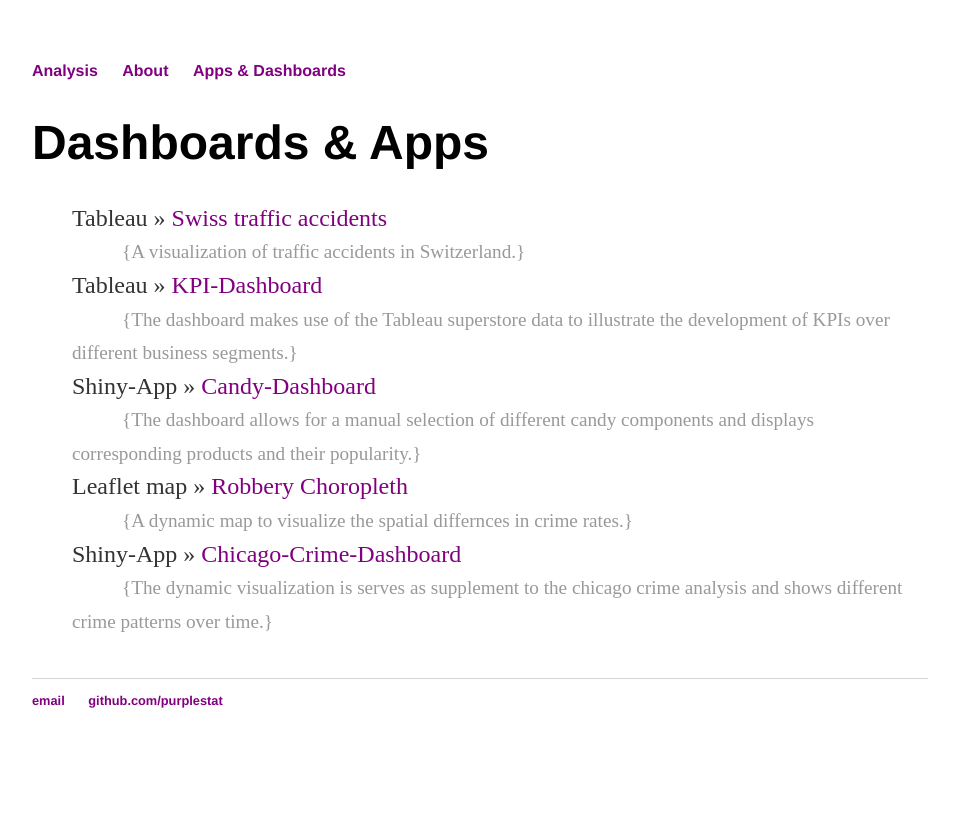
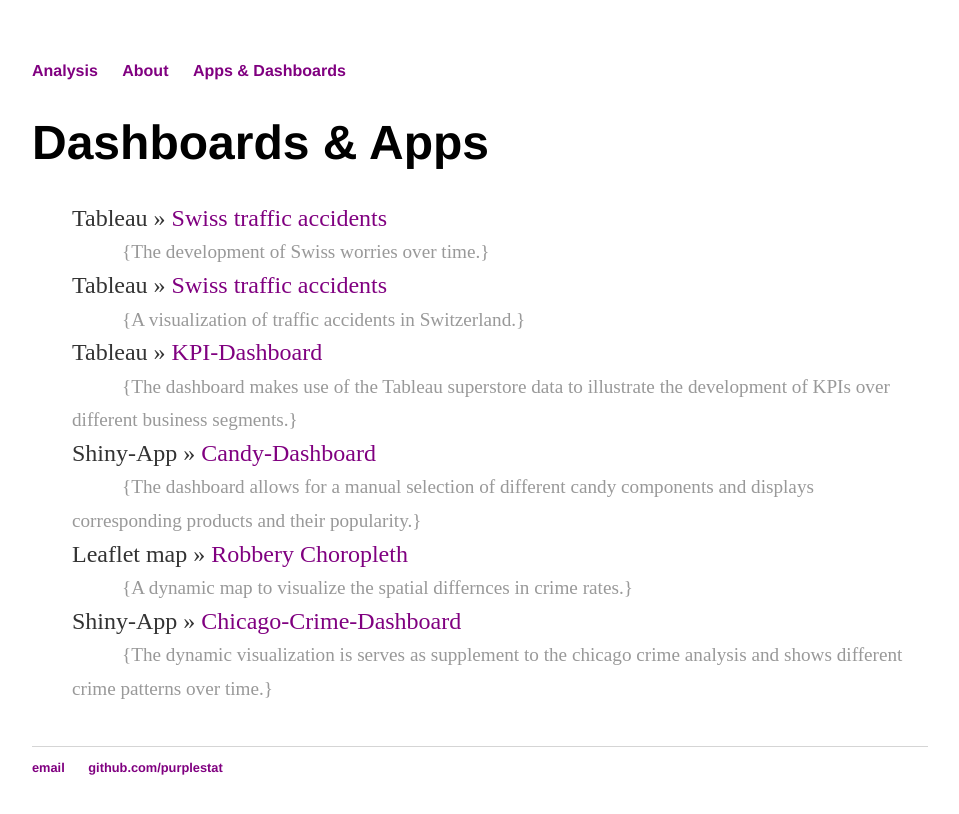
Before and after one commit to purplestat/purplestat.github.io, a Jekyll site: the page built from cv/index.html, in a window 1280 px wide. Shown: the top 814 px of the page, without its empty margins (160-1119 px from the left). Built offline with Jekyll 4.4.1, drawn with Linux system fonts in a browser that asks for light colours.

Commit message:
Update index.html

```diff
--- a/cv/index.html
+++ b/cv/index.html
@@ -5,10 +5,10 @@
 		<div class="about">
 			<h1>Dashboards & Apps</h1>
 			<ul class="posts">
-
+		<li><span>Tableau</span> &raquo; <a href="https://public.tableau.com/views/worrie2/Dashboard1?:display_count=y&publish=yes&:toolbar=n&:origin=viz_share_link&:showVizHome=no" title="Traffic" target="_blank">Swiss traffic accidents</a></li>
+				<li id="list2">{The development of Swiss worries over time.} </li>
 		<li><span>Tableau</span> &raquo; <a href="https://public.tableau.com/shared/SQB7DGX8G?:toolbar=n&:display_count=y&:origin=viz_share_link&:showVizHome=no" title="Traffic" target="_blank">Swiss traffic accidents</a></li>
 				<li id="list2">{A visualization of traffic accidents in Switzerland.} </li>
-
 		<li><span>Tableau</span> &raquo; <a href="https://public.tableau.com/views/MYKPIdash/Dashboard1?:embed=y&:toolbar=n&:embed_code_version=3&:loadOrderID=0&:display_count=y&:origin=viz_share_link&:showVizHome=no" title="Candy" target="_blank">KPI-Dashboard</a></li>
 				<li id="list2">{The dashboard makes use of the Tableau superstore data to illustrate the development of KPIs over different business segments.} </li>
 		<li><span>Shiny-App</span> &raquo; <a href="https://bluestat.shinyapps.io/candy/" title="Candy" target="_blank">Candy-Dashboard</a></li>
```
